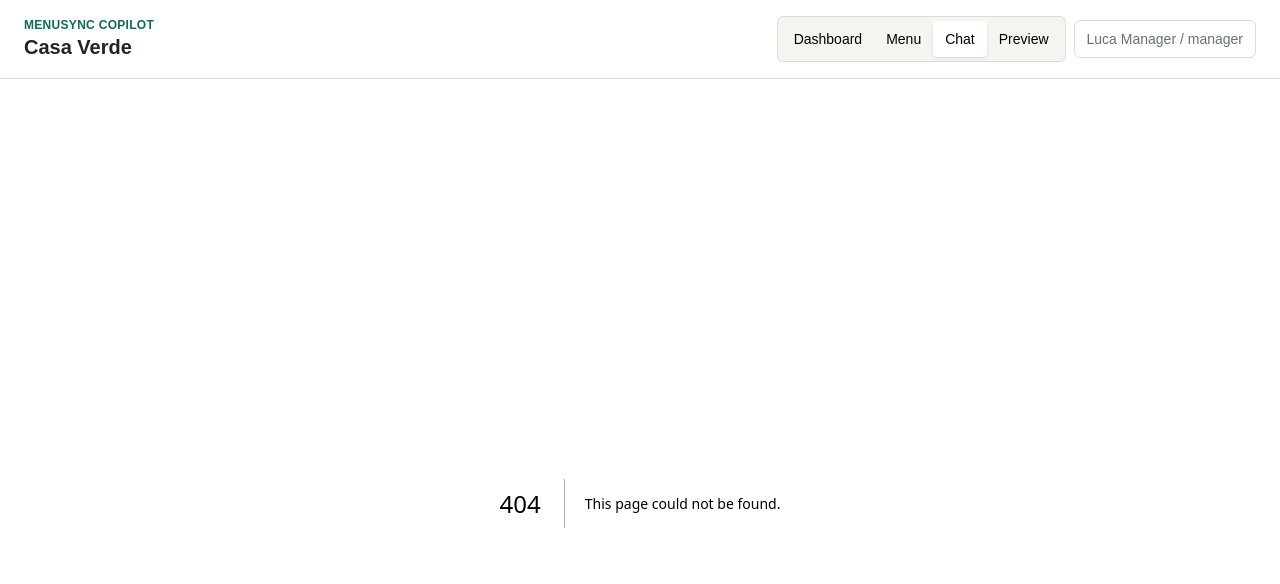
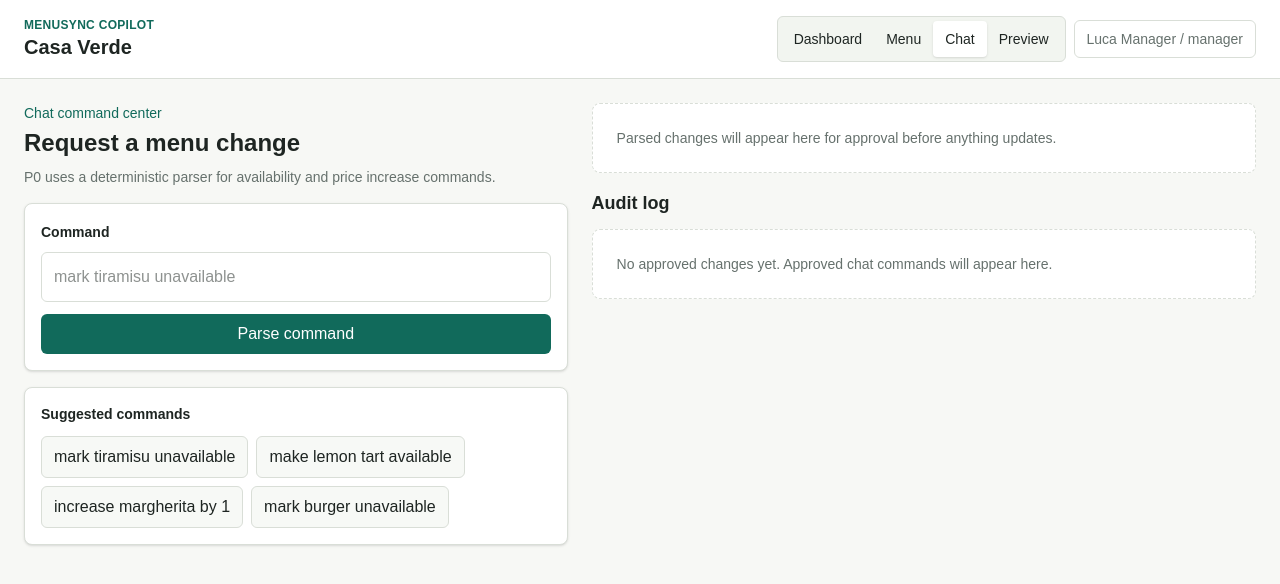
Before and after one commit to canese-lorenzo/foodapp, a Next.js app: page /chat in a window 1280 px wide. Before the commit this address had no page. Shown: the top 584 px of the page. Built offline with nearby package versions, Linux system fonts and the light colour scheme.

Commit message:
Add chat approval route

```diff
--- /dev/null
+++ b/app/chat/page.tsx
@@ -0,0 +1,131 @@
+"use client";
+
+import { FormEvent, useState } from "react";
+import { ApprovalPanel } from "@/components/ApprovalPanel";
+import { AuditList } from "@/components/AuditList";
+import { useMenuSync } from "@/providers/MenuSyncProvider";
+import type { ParsedChangeFailure } from "@/lib/types";
+
+const suggestedCommands = [
+  "mark tiramisu unavailable",
+  "make lemon tart available",
+  "increase margherita by 1",
+  "mark burger unavailable"
+];
+
+export default function ChatPage() {
+  const { auditLog, approveChange, menuItems, parseCommand, pendingChange, rejectChange } = useMenuSync();
+  const [message, setMessage] = useState("");
+  const [feedback, setFeedback] = useState<ParsedChangeFailure | null>(null);
+
+  const pendingItem = pendingChange
+    ? menuItems.find((item) => item.id === pendingChange.action.targetItemId) ?? null
+    : null;
+
+  function submitCommand(event: FormEvent<HTMLFormElement>) {
+    event.preventDefault();
+
+    if (!message.trim()) {
+      return;
+    }
+
+    const result = parseCommand(message);
+
+    if (result.ok) {
+      setFeedback(null);
+    } else {
+      setFeedback(result);
+    }
+  }
+
+  function applySuggestion(command: string) {
+    setMessage(command);
+    const result = parseCommand(command);
+    setFeedback(result.ok ? null : result);
+  }
+
+  return (
+    <div className="grid gap-6 lg:grid-cols-[0.9fr_1.1fr]">
+      <section className="space-y-4">
+        <div>
+          <p className="text-sm font-medium text-[var(--accent)]">Chat command center</p>
+          <h2 className="mt-1 text-2xl font-semibold">Request a menu change</h2>
+          <p className="mt-2 text-sm text-[var(--muted)]">
+            P0 uses a deterministic parser for availability and price increase commands.
+          </p>
+        </div>
+
+        <form className="rounded-lg border border-[var(--border)] bg-white p-4 shadow-sm" onSubmit={submitCommand}>
+          <label className="text-sm font-semibold" htmlFor="command">
+            Command
+          </label>
+          <input
+            className="mt-2 w-full rounded-md border border-[var(--border)] px-3 py-3 outline-none focus:border-[var(--accent)]"
+            id="command"
+            onChange={(event) => setMessage(event.target.value)}
+            placeholder="mark tiramisu unavailable"
+            value={message}
+          />
+          <button
+            className="mt-3 w-full rounded-md bg-[var(--accent)] px-4 py-2 font-semibold text-white transition hover:bg-[var(--accent-strong)]"
+            type="submit"
+          >
+            Parse command
+          </button>
+        </form>
+
+        <div className="rounded-lg border border-[var(--border)] bg-white p-4 shadow-sm">
+          <p className="text-sm font-semibold">Suggested commands</p>
+          <div className="mt-3 flex flex-wrap gap-2">
+            {suggestedCommands.map((command) => (
+              <button
+                className="rounded-md border border-[var(--border)] bg-[#f7f9f6] px-3 py-2 text-sm font-medium hover:bg-white"
+                key={command}
+                onClick={() => applySuggestion(command)}
+                type="button"
+              >
+                {command}
+              </button>
+            ))}
+          </div>
+        </div>
+
+        {feedback ? (
+          <div className="rounded-lg border border-[#e6d1a4] bg-[#fffaf0] p-4 text-sm text-[var(--warning)]">
+            <p className="font-semibold">{feedback.kind === "ambiguous" ? "Clarification needed" : "Could not parse"}</p>
+            <p className="mt-1">{feedback.message}</p>
+            {feedback.matches ? (
+              <div className="mt-3 flex flex-wrap gap-2">
+                {feedback.matches.map((item) => (
+                  <span className="rounded-md bg-white px-2 py-1 text-xs font-medium" key={item.id}>
+                    {item.name}
+                  </span>
+                ))}
+              </div>
+            ) : null}
+          </div>
+        ) : null}
+      </section>
+
+      <section className="space-y-4">
+        {pendingChange && pendingItem ? (
+          <ApprovalPanel
+            change={pendingChange}
+            item={pendingItem}
+            onApprove={() => approveChange(pendingChange)}
+            onReject={rejectChange}
+          />
+        ) : (
+          <div className="rounded-lg border border-dashed border-[var(--border)] bg-white p-6 text-sm text-[var(--muted)]">
+            Parsed changes will appear here for approval before anything updates.
+          </div>
+        )}
+
+        <div>
+          <h2 className="mb-3 text-lg font-semibold">Audit log</h2>
+          <AuditList entries={auditLog} />
+        </div>
+      </section>
+    </div>
+  );
+}
```
